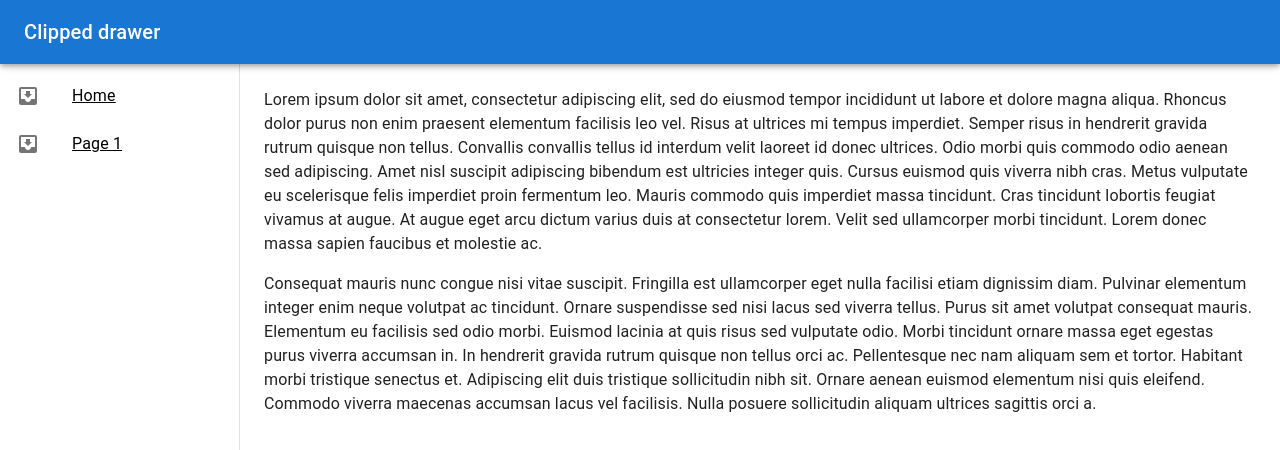
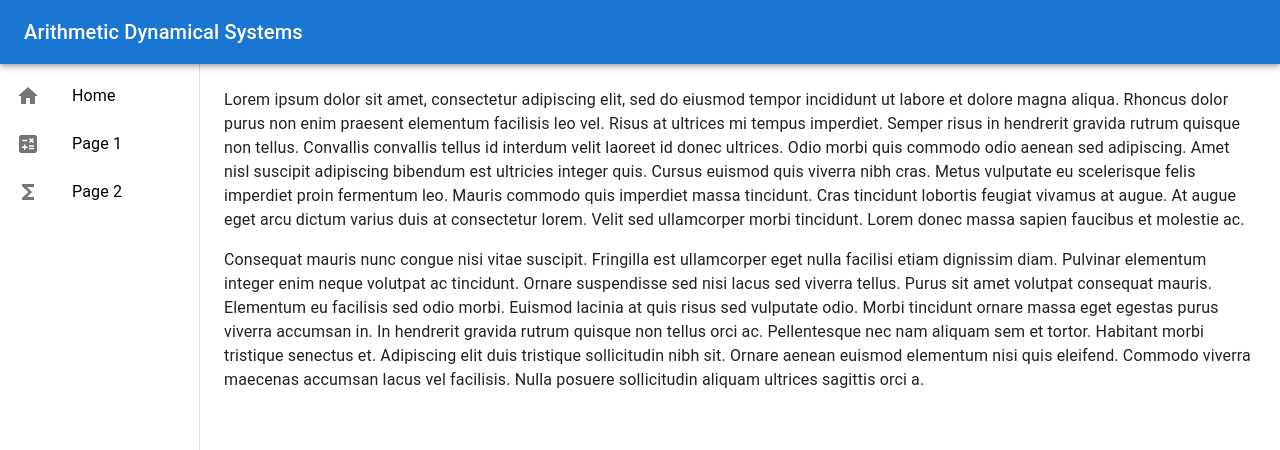
Before and after one commit to jglyshaw/math-app, a React (Create React App) app in the folder Frontend/: page /page1 in a window 1280 px wide. Shown: the top 450 px of the page. Built offline with nearby package versions, Linux system fonts and the light colour scheme.

Commit message:
fixed nav issues

```diff
--- a/Frontend/src/App.js
+++ b/Frontend/src/App.js
@@ -1,29 +1,30 @@
-import logo from './logo.svg';
 import { BrowserRouter, Routes, Route } from "react-router-dom";
-import Page1 from './pages/page1';
-import Menu from "./components/Menu";
+import Page1 from './pages/Page1';
+import Sidebar from "./components/Sidebar";
+import Tobpbar from "./components/Topbar"
+import Toolbar from '@mui/material/Toolbar';
 
 function App() {
+
+  const drawerWidth = 200;
+
   return (
     <>
 
+      <BrowserRouter>
 
 
+        <Sidebar width={drawerWidth} />
+        <Toolbar />
+        <Tobpbar />
 
-    <BrowserRouter>
-    <Menu/>
 
         <Routes>
-          <Route index element={<p>Too lazy to make home page</p>} />
-          <Route path="page1" element={<Page1/>} />
+          <Route index element={<p style={{ marginLeft: drawerWidth }}> home page</p>} />
+          <Route path="page1" element={<Page1 width={drawerWidth} />} />
 
         </Routes>
       </BrowserRouter>
-
-
-
-
-
 
     </>
 
--- a/Frontend/src/components/Menu.js
+++ /dev/null
@@ -1,80 +0,0 @@
-import * as React from 'react';
-import Box from '@mui/material/Box';
-import Drawer from '@mui/material/Drawer';
-import AppBar from '@mui/material/AppBar';
-import CssBaseline from '@mui/material/CssBaseline';
-import Toolbar from '@mui/material/Toolbar';
-import List from '@mui/material/List';
-import Typography from '@mui/material/Typography';
-import Divider from '@mui/material/Divider';
-import ListItem from '@mui/material/ListItem';
-import ListItemButton from '@mui/material/ListItemButton';
-import ListItemIcon from '@mui/material/ListItemIcon';
-import ListItemText from '@mui/material/ListItemText';
-import InboxIcon from '@mui/icons-material/MoveToInbox';
-import MailIcon from '@mui/icons-material/Mail';
-import { Link } from "react-router-dom";
-
-
-
-const drawerWidth = 240;
-
-export default function ClippedDrawer() {
-    return (
-        <Box sx={{ display: 'flex' }}>
-            <CssBaseline />
-            <AppBar position="fixed" sx={{ zIndex: (theme) => theme.zIndex.drawer + 1 }}>
-                <Toolbar>
-                    <Typography variant="h6" noWrap component="div">
-                        Clipped drawer
-                    </Typography>
-                </Toolbar>
-            </AppBar>
-
-
-
-
-
-            <Drawer
-                variant="permanent"
-                sx={{
-                    width: drawerWidth,
-                    flexShrink: 0,
-                    [`& .MuiDrawer-paper`]: { width: drawerWidth, boxSizing: 'border-box' },
-                }}
-            >
-
-                <Toolbar />
-                <Box sx={{ overflow: 'auto' }}>
-                    <List>
-
-                    <Link to="/" style = {{color: "black"}}>
-                            <ListItem disablePadding>
-                                <ListItemButton>
-                                    <ListItemIcon>
-                                        <InboxIcon />
-                                    </ListItemIcon>
-                                    <ListItemText primary={"Home"} />
-                                </ListItemButton>
-                            </ListItem>
-                        </Link>
-
-
-                        <Link to="/page1" style = {{color: "black"}}>
-                            <ListItem disablePadding>
-                                <ListItemButton>
-                                    <ListItemIcon>
-                                        <InboxIcon />
-                                    </ListItemIcon>
-                                    <ListItemText primary={"Page 1"} />
-                                </ListItemButton>
-                            </ListItem>
-                        </Link>
-
-                    </List>
-                </Box>
-            </Drawer>
-
-        </Box>
-    );
-}
--- /dev/null
+++ b/Frontend/src/components/Sidebar.js
@@ -0,0 +1,66 @@
+import * as React from 'react';
+import Box from '@mui/material/Box';
+import Drawer from '@mui/material/Drawer';
+import CssBaseline from '@mui/material/CssBaseline';
+import Toolbar from '@mui/material/Toolbar';
+import List from '@mui/material/List';
+import ListItem from '@mui/material/ListItem';
+import ListItemButton from '@mui/material/ListItemButton';
+import ListItemIcon from '@mui/material/ListItemIcon';
+import ListItemText from '@mui/material/ListItemText';
+
+import HomeIcon from '@mui/icons-material/Home';
+import CalculateIcon from '@mui/icons-material/Calculate';
+import FunctionsIcon from '@mui/icons-material/Functions';
+
+import { Link } from "react-router-dom";
+
+
+
+
+
+const PageLink = ({ link, text, icon }) => {
+    return (
+        <>
+            <Link to={link} style={{ color: "black", textDecoration: "none" }}>
+                <ListItem disablePadding>
+                    <ListItemButton>
+                        <ListItemIcon>
+                            {icon}
+                        </ListItemIcon>
+                        <ListItemText primary={text} />
+                    </ListItemButton>
+                </ListItem>
+            </Link>
+        </>)
+}
+
+
+
+export default function Sidebar({width}) {
+    return (
+        <Box sx={{ display: 'flex' }}>
+            <CssBaseline />
+
+            <Drawer
+                variant="permanent"
+                sx={{
+                    width: width,
+                    flexShrink: 0,
+                    [`& .MuiDrawer-paper`]: { width: width, boxSizing: 'border-box' },
+                }}
+            >
+
+                <Toolbar />
+                <Box sx={{ overflow: 'auto' }}>
+                    <List>
+                        <PageLink text="Home" link="/" icon={<HomeIcon />} />
+                        <PageLink text="Page 1" link="/page1" icon={<CalculateIcon />} />
+                        <PageLink text="Page 2" link="/page1" icon={<FunctionsIcon />} />
+                    </List>
+                </Box>
+            </Drawer>
+
+        </Box>
+    );
+}
--- /dev/null
+++ b/Frontend/src/components/Topbar.js
@@ -0,0 +1,25 @@
+import * as React from 'react';
+import Box from '@mui/material/Box';
+import AppBar from '@mui/material/AppBar';
+import CssBaseline from '@mui/material/CssBaseline';
+import Toolbar from '@mui/material/Toolbar';
+import Typography from '@mui/material/Typography';
+
+
+export default function Topbar() {
+    return (
+        <Box sx={{ display: 'flex' }}>
+            <CssBaseline />
+
+            <AppBar
+                position="fixed" sx={{ zIndex: (theme) => theme.zIndex.drawer + 1 }}>
+                <Toolbar>
+                    <Typography variant="h6" noWrap component="div">
+                        Arithmetic Dynamical Systems
+                    </Typography>
+                </Toolbar>
+            </AppBar>
+
+        </Box>
+    );
+}
--- a/Frontend/src/pages/page1.js
+++ b/Frontend/src/pages/page1.js
@@ -1,39 +1,16 @@
 
 import * as React from 'react';
 import Box from '@mui/material/Box';
-import Drawer from '@mui/material/Drawer';
-import AppBar from '@mui/material/AppBar';
-import CssBaseline from '@mui/material/CssBaseline';
-import Toolbar from '@mui/material/Toolbar';
-import List from '@mui/material/List';
 import Typography from '@mui/material/Typography';
-import Divider from '@mui/material/Divider';
-import ListItem from '@mui/material/ListItem';
-import ListItemButton from '@mui/material/ListItemButton';
-import ListItemIcon from '@mui/material/ListItemIcon';
-import ListItemText from '@mui/material/ListItemText';
-import InboxIcon from '@mui/icons-material/MoveToInbox';
-import MailIcon from '@mui/icons-material/Mail';
 
-
-
-
-
-
-function Page1({ postData }) {
-
-
-
-
-
-
+function Page1({ width }) {
 
     return (
         <>
 
 
-            <Box component="main" style={{ marginLeft: "240px" }} sx={{ flexGrow: 1, p: 3 }}>
-                <Toolbar />
+            <Box component="main" style={{ marginLeft: width }} sx={{ flexGrow: 1, p: 3 }}>
+
                 <Typography paragraph>
                     Lorem ipsum dolor sit amet, consectetur adipiscing elit, sed do eiusmod
                     tempor incididunt ut labore et dolore magna aliqua. Rhoncus dolor purus non
```
Also changed, not shown: Frontend/src/components/Navbar.js (deleted, +0 -49 lines).
